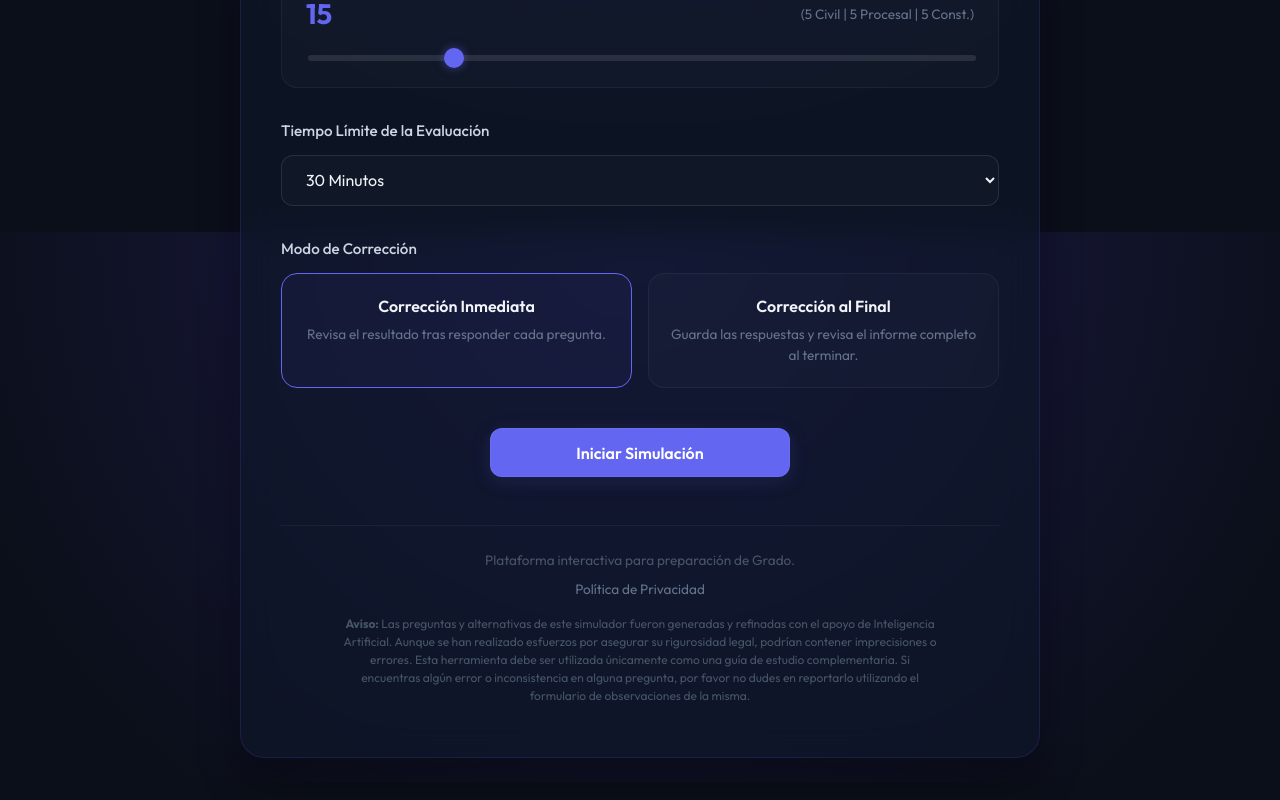
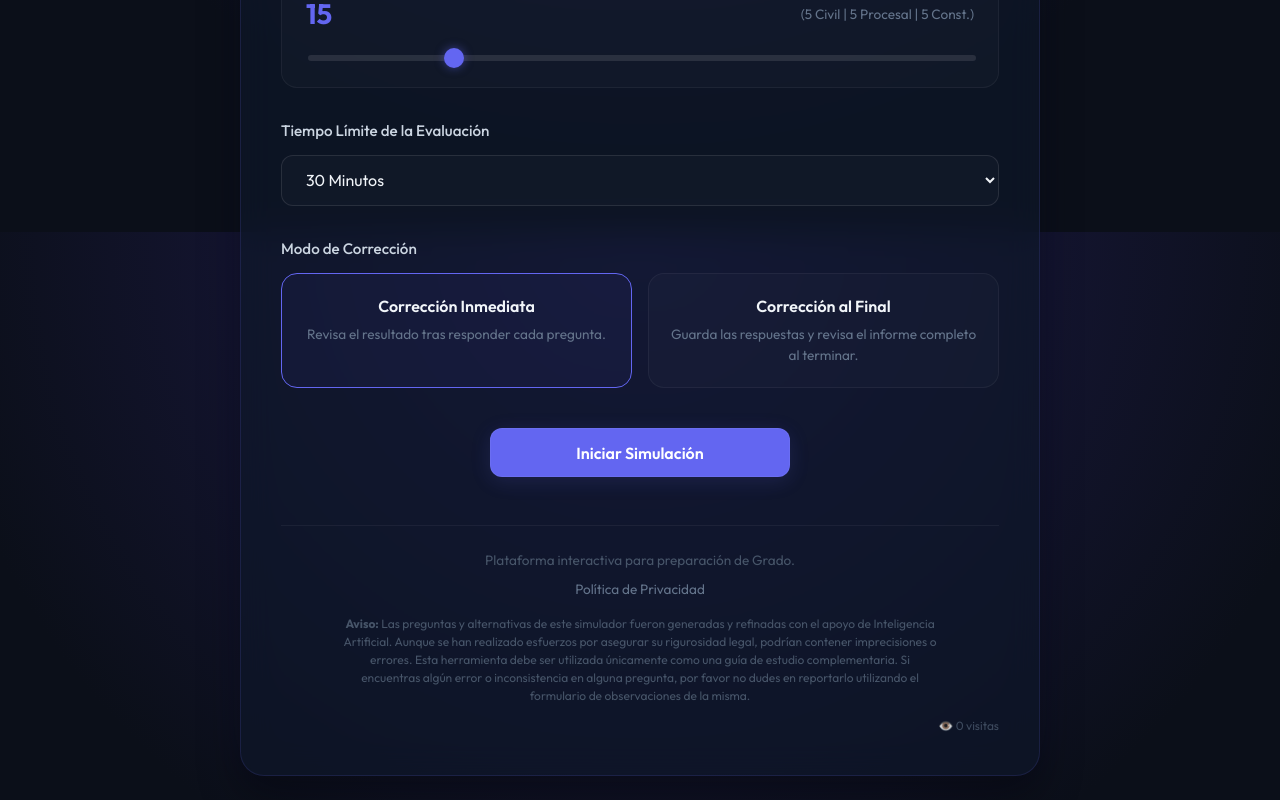
Before and after one commit to pgonzalezp/examen_grado_derecho_frontend, a React (Vite) app: page / in a window 1280 px wide. Shown: the part 568-1368 px from the top of the page. Built offline with nearby package versions, Linux system fonts and the light colour scheme; no server answers; the database is empty.

Commit message:
Add session visitor counter tracking via Supabase

```diff
--- a/src/App.jsx
+++ b/src/App.jsx
@@ -51,6 +51,7 @@ export default function App() {
   // Modals / Overlays
   const [showPrivacy, setShowPrivacy] = useState(false)
   const [errorMsg, setErrorMsg] = useState('')
+  const [visitCount, setVisitCount] = useState(null)
 
   // On mount, generate/fetch anonymous user ID
   useEffect(() => {
@@ -78,6 +79,36 @@ export default function App() {
     }
     fetchAnonId()
   }, [])
+
+  // Visit counter tracking
+  useEffect(() => {
+    if (!anonUserId) return
+
+    const registerAndGetVisits = async () => {
+      try {
+        const alreadyRegistered = sessionStorage.getItem('visita_registrada')
+        if (!alreadyRegistered) {
+          await supabase
+            .from('visitas')
+            .insert({ usuario_anonimo_id: anonUserId })
+          sessionStorage.setItem('visita_registrada', 'true')
+        }
+
+        // Get total visits count
+        const { count, error } = await supabase
+          .from('visitas')
+          .select('*', { count: 'exact', head: true })
+
+        if (!error && count !== null) {
+          setVisitCount(count)
+        }
+      } catch (e) {
+        console.error("Error al registrar/obtener visitas:", e)
+      }
+    }
+
+    registerAndGetVisits()
+  }, [anonUserId])
 
   // Manage Timer Countdown
   useEffect(() => {
@@ -497,6 +528,11 @@ export default function App() {
             <p className="footer-disclaimer">
               <strong>Aviso:</strong> Las preguntas y alternativas de este simulador fueron generadas y refinadas con el apoyo de Inteligencia Artificial. Aunque se han realizado esfuerzos por asegurar su rigurosidad legal, podrían contener imprecisiones o errores. Esta herramienta debe ser utilizada únicamente como una guía de estudio complementaria. Si encuentras algún error o inconsistencia en alguna pregunta, por favor no dudes en reportarlo utilizando el formulario de observaciones de la misma.
             </p>
+            {visitCount !== null && (
+              <div className="visitor-counter">
+                👁️ {visitCount.toLocaleString()} visitas
+              </div>
+            )}
           </div>
         </div>
       )}
--- a/src/index.css
+++ b/src/index.css
@@ -743,3 +743,11 @@ textarea:focus {
   background: rgba(99, 102, 241, 0.15);
   border-color: var(--primary-hover);
 }
+
+.visitor-counter {
+  text-align: right;
+  font-size: 0.75rem;
+  color: #475569;
+  margin-top: 0.75rem;
+  opacity: 0.85;
+}
```
